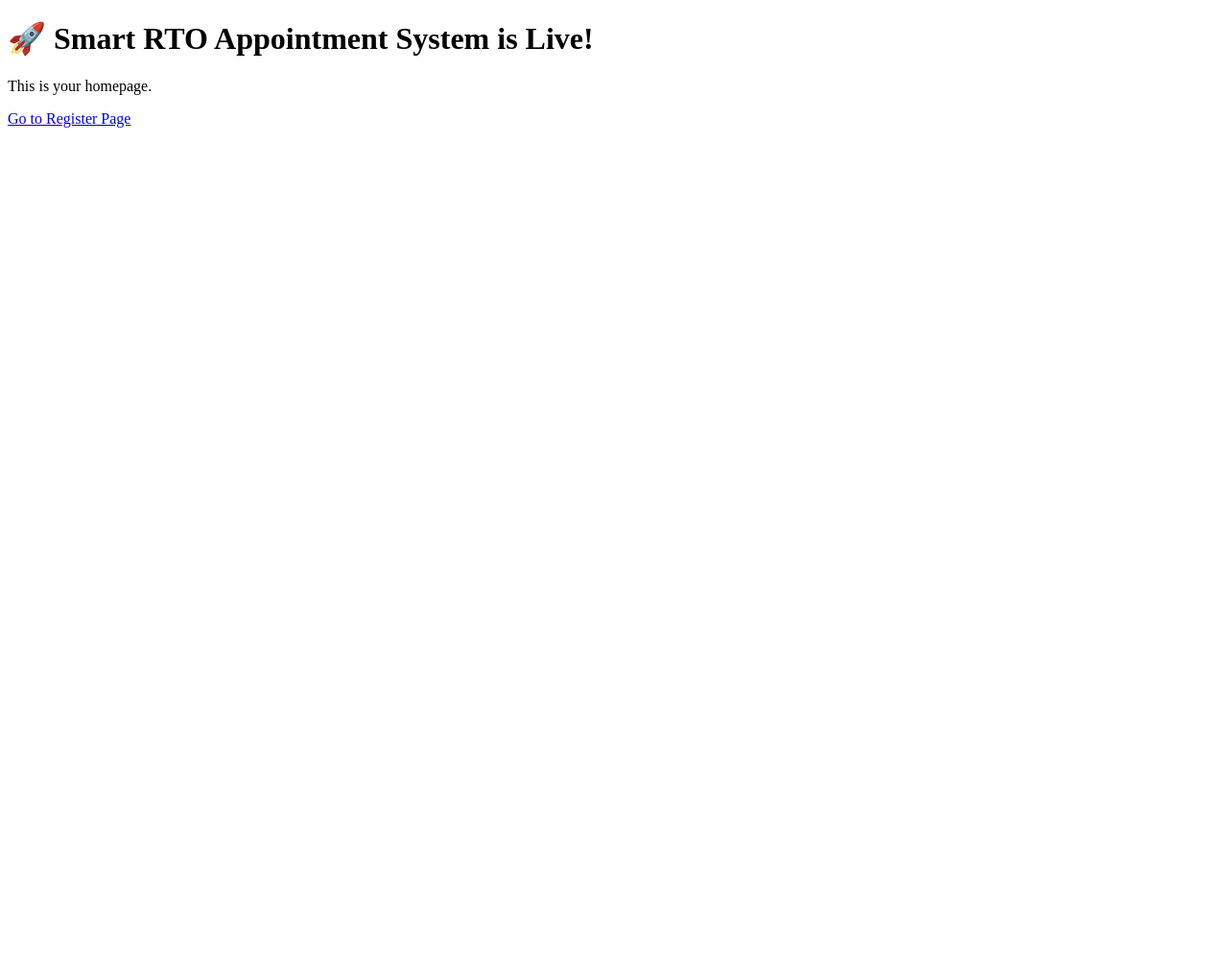
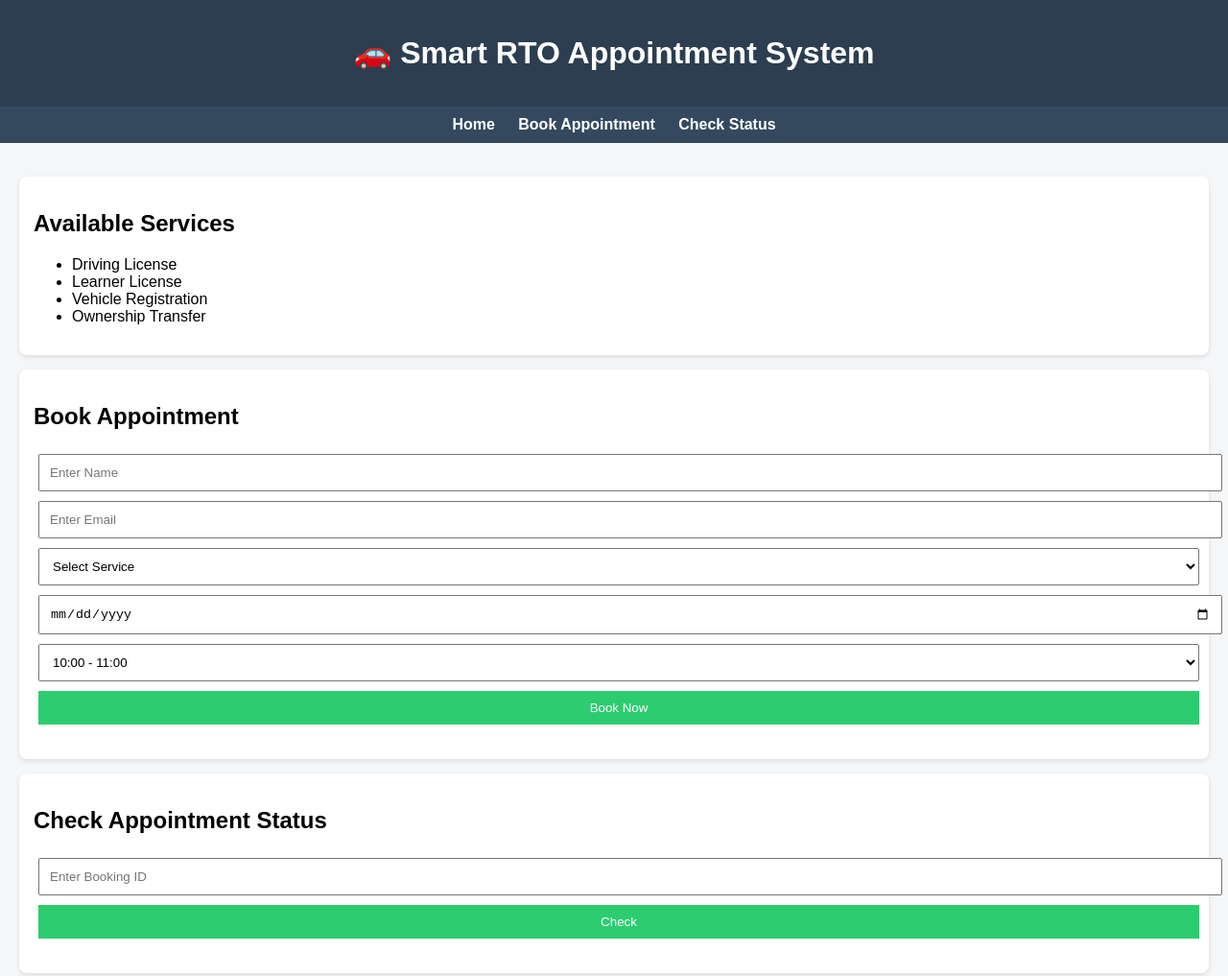
Before and after one commit to darsan1234/smart-rto-appointment-system, a website: page index.html in a window 1280 px wide. Shown: the whole page at 96% size. Before the commit the page ends 800 px from the top, so only its background shows below. Drawn offline with Linux system fonts and the light colour scheme.

Commit message:
index.html

```diff
--- a/index.html
+++ b/index.html
@@ -1,12 +1,158 @@
 <!DOCTYPE html>
-<html>
+<html lang="en">
 <head>
+  <meta charset="UTF-8">
   <title>Smart RTO Appointment System</title>
+  <style>
+    body {
+      font-family: Arial;
+      background: #f4f6f8;
+      margin: 0;
+    }
+
+    header {
+      background: #2c3e50;
+      color: white;
+      padding: 15px;
+      text-align: center;
+    }
+
+    nav {
+      background: #34495e;
+      padding: 10px;
+      text-align: center;
+    }
+
+    nav a {
+      color: white;
+      margin: 10px;
+      text-decoration: none;
+      font-weight: bold;
+    }
+
+    .container {
+      padding: 20px;
+    }
+
+    .card {
+      background: white;
+      padding: 15px;
+      margin: 15px 0;
+      border-radius: 8px;
+      box-shadow: 0 2px 5px rgba(0,0,0,0.1);
+    }
+
+    input, select, button {
+      padding: 10px;
+      margin: 5px;
+      width: 100%;
+    }
+
+    button {
+      background: #2ecc71;
+      color: white;
+      border: none;
+      cursor: pointer;
+    }
+
+    button:hover {
+      background: #27ae60;
+    }
+  </style>
 </head>
+
 <body>
-  <h1>🚀 Smart RTO Appointment System is Live!</h1>
-  <p>This is your homepage.</p>
 
-  <a href="register.html">Go to Register Page</a>
+<header>
+  <h1>🚗 Smart RTO Appointment System</h1>
+</header>
+
+<nav>
+  <a href="#">Home</a>
+  <a href="#book">Book Appointment</a>
+  <a href="#status">Check Status</a>
+</nav>
+
+<div class="container">
+
+  <!-- Services -->
+  <div class="card">
+    <h2>Available Services</h2>
+    <ul>
+      <li>Driving License</li>
+      <li>Learner License</li>
+      <li>Vehicle Registration</li>
+      <li>Ownership Transfer</li>
+    </ul>
+  </div>
+
+  <!-- Booking Form -->
+  <div class="card" id="book">
+    <h2>Book Appointment</h2>
+
+    <input type="text" id="name" placeholder="Enter Name">
+    <input type="email" id="email" placeholder="Enter Email">
+
+    <select id="service">
+      <option value="">Select Service</option>
+      <option>Driving License</option>
+      <option>Learner License</option>
+      <option>Vehicle Registration</option>
+    </select>
+
+    <input type="date" id="date">
+
+    <select id="slot">
+      <option>10:00 - 11:00</option>
+      <option>11:00 - 12:00</option>
+      <option>12:00 - 1:00</option>
+    </select>
+
+    <button onclick="bookAppointment()">Book Now</button>
+
+    <p id="message"></p>
+  </div>
+
+  <!-- Status -->
+  <div class="card" id="status">
+    <h2>Check Appointment Status</h2>
+
+    <input type="text" id="bookingId" placeholder="Enter Booking ID">
+    <button onclick="checkStatus()">Check</button>
+
+    <p id="statusResult"></p>
+  </div>
+
+</div>
+
+<script>
+function bookAppointment() {
+  let name = document.getElementById("name").value;
+  let service = document.getElementById("service").value;
+
+  if (name === "" || service === "") {
+    alert("Please fill all details");
+    return;
+  }
+
+  let bookingId = Math.floor(Math.random() * 10000);
+
+  document.getElementById("message").innerHTML =
+    "✅ Appointment booked! Your ID: " + bookingId;
+}
+
+function checkStatus() {
+  let id = document.getElementById("bookingId").value;
+
+  if (id === "") {
+    alert("Enter Booking ID");
+    return;
+  }
+
+  document.getElementById("statusResult").innerHTML =
+    "📌 Status: Booked (Demo)";
+}
+</script>
+
 </body>
 </html>
```
